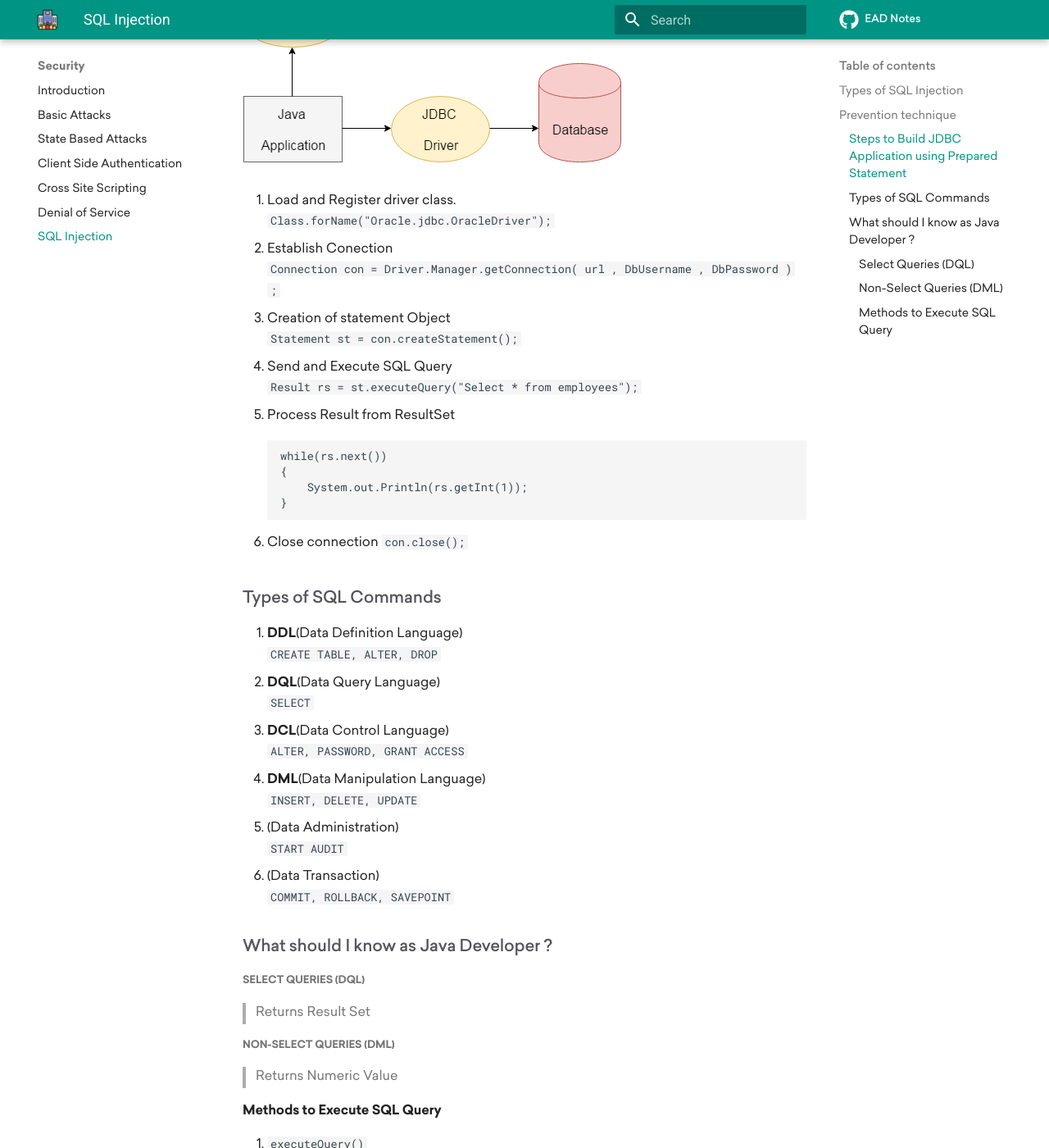
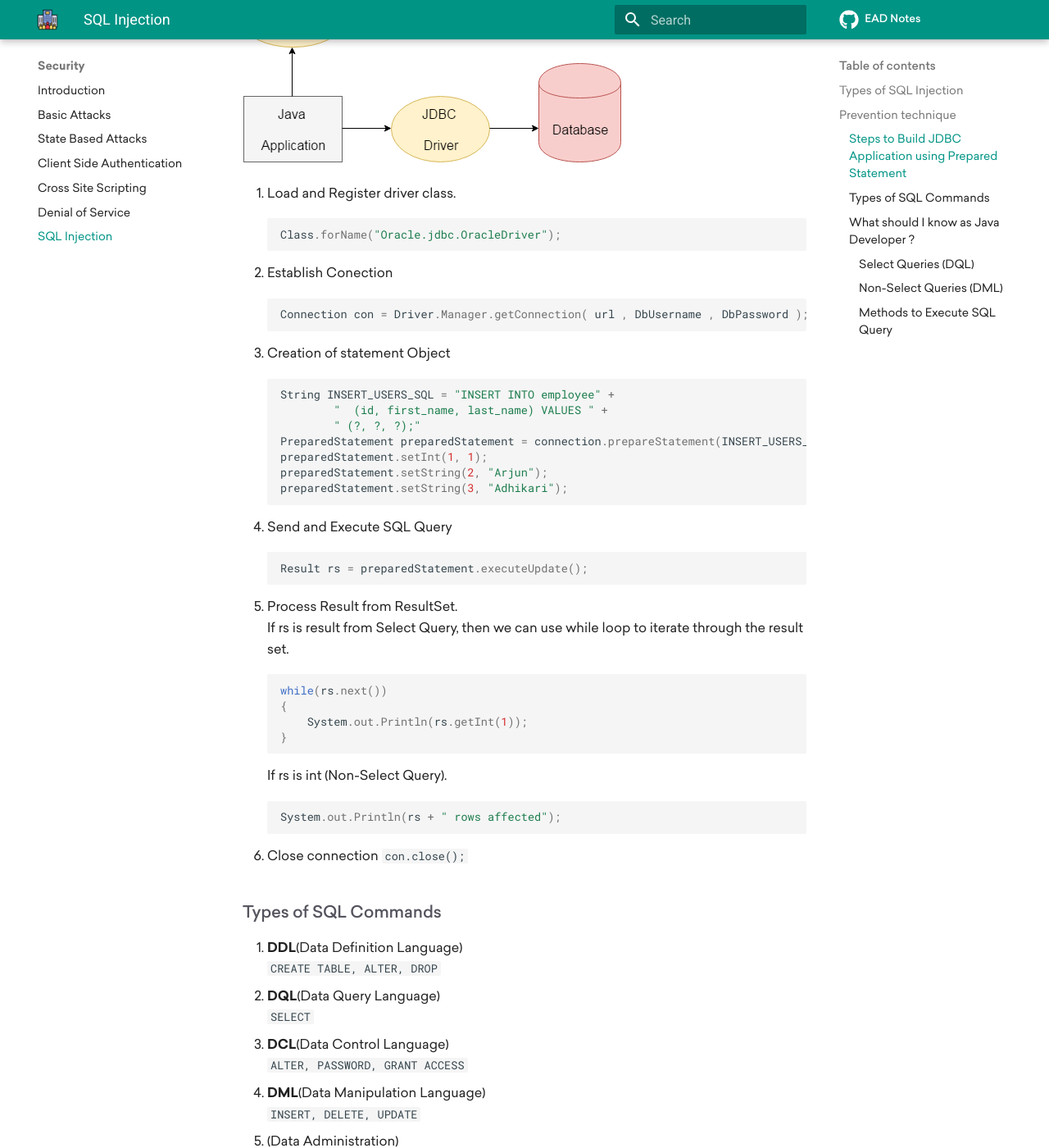
Before and after one commit to theArjun/ead-notes, an MkDocs documentation site: the page built from notes/software-security/sql-injection.md, in a window 1280 px wide and 1400 px high, scrolled down 2016 px. Shown: the whole window at 82% size. Built offline with MkDocs 1.6.1 and Material for MkDocs 9.7.7, drawn with Linux system fonts in a browser that asks for light colours; comment, search, counter and statistics services are not loaded.

Commit message:
Correct Prepared Statement

````diff
--- a/notes/software-security/sql-injection.md
+++ b/notes/software-security/sql-injection.md
@@ -55,20 +55,39 @@ A successful SQL injection expert can easily exploit this vulnerability to gain
 ![Steps](../assets/images/jdbc.png)
 
 1. Load and Register driver class.
-```Class.forName("Oracle.jdbc.OracleDriver");```
-
+    ```java
+    Class.forName("Oracle.jdbc.OracleDriver");
+    ```
 2. Establish Conection
-```Connection con = Driver.Manager.getConnection( url , DbUsername , DbPassword )  ;```
+    ```java
+    Connection con = Driver.Manager.getConnection( url , DbUsername , DbPassword );
+    ```
 3.  Creation of statement Object
-    ``` Statement st = con.createStatement(); ```
+    ```java
+    String INSERT_USERS_SQL = "INSERT INTO employee" +
+            "  (id, first_name, last_name) VALUES " +
+            " (?, ?, ?);"
+    PreparedStatement preparedStatement = connection.prepareStatement(INSERT_USERS_SQL)
+    preparedStatement.setInt(1, 1);
+    preparedStatement.setString(2, "Arjun");
+    preparedStatement.setString(3, "Adhikari");
+    ```
 4. Send and Execute SQL Query
-    ``` Result rs = st.executeQuery("Select * from employees");```
-5. Process Result from ResultSet
-
-        while(rs.next())
-        {
-            System.out.Println(rs.getInt(1));
-        }
+    ```java
+    Result rs = preparedStatement.executeUpdate();
+    ```
+5. Process Result from ResultSet.
+    If rs is result from Select Query, then we can use while loop to iterate through the result set.
+    ```java
+    while(rs.next())
+    {
+        System.out.Println(rs.getInt(1));
+    }
+    ```
+    If rs is int (Non-Select Query).
+    ```java
+    System.out.Println(rs + " rows affected");
+    ```
 
 6. Close connection
     ```con.close();```
````
Also changed, not shown: 1 other file.
